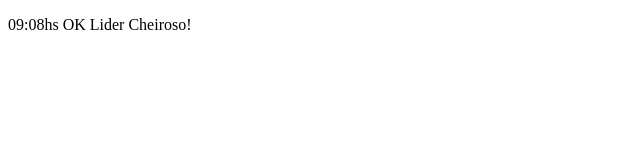
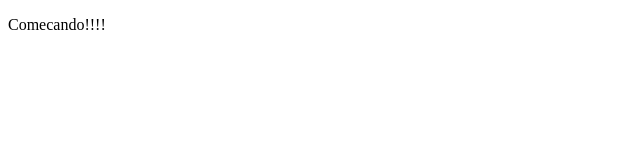
Before and after one commit to Valverde0611/site-do-lider, a plain HTML site: page index.html in a window 1280 px wide. Shown: the whole page, without its empty margins (0-640 px from the left). Drawn offline with Linux system fonts and the light colour scheme.

Commit message:
modifiquei o titulo

```diff
--- a/index.html
+++ b/index.html
@@ -3,7 +3,7 @@
 <head>
 <meta charset="utf-8">
 <title>Index</title>
-<p>09:08hs OK  Lider Cheiroso!</p>
+<p>Comecando!!!!</p>
 </head>
 
 <body>
```
